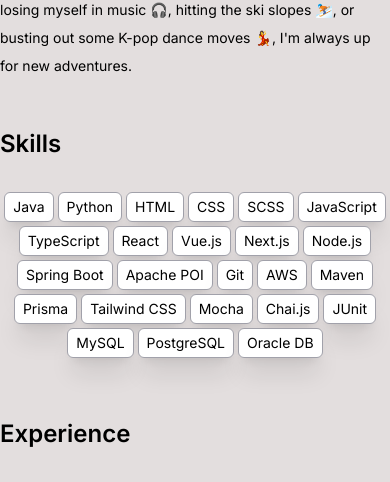
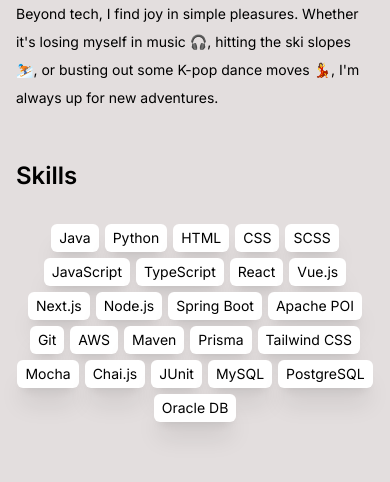
Before and after one commit to hsiangyichen/michelle-portfolio, a Next.js app: page / in a window 390 px wide. Shown: the part 1278-1760 px from the top of the page. Built offline with nearby package versions, Linux system fonts and the light colour scheme.

Commit message:
feat: adjust padding

```diff
--- a/src/app/pages/About.js
+++ b/src/app/pages/About.js
@@ -5,7 +5,7 @@ import { Fade } from "react-awesome-reveal";
 
 const About = () => {
   return (
-    <div id="about" className="">
+    <div id="about" className="px-4 sm:p-0 ">
       <h1 className="text-2xl xl:text-3xl 2xl:text-4xl font-semibold ">
         About me
       </h1>
--- a/src/app/pages/Contact.js
+++ b/src/app/pages/Contact.js
@@ -7,7 +7,7 @@ const Contact = () => {
   return (
     <div
       id="contact"
-      className="mb-14 sm:mb-24 sm:mt-14 md:mb-36 md:mt-24 flex flex-col md:flex-row mx-4 sm:mx-24 lg:items-center justify-center gap-4 md:gap-6"
+      className="xxs:px-4 xs:px-6 s:px-20 sm:px-0 mb-14 sm:mb-24 sm:mt-14 md:mb-36 md:mt-24 flex flex-col md:flex-row mx-4 sm:mx-24 lg:items-center justify-center gap-4 md:gap-6"
     >
       <div className="flex flex-col gap-2">
         <Fade cascade damping={0.2} triggerOnce>
--- a/src/app/pages/Experience.js
+++ b/src/app/pages/Experience.js
@@ -6,7 +6,7 @@ import { experienceLeftData, experienceRightData } from "../lib/data";
 
 const Experience = () => {
   return (
-    <div id="experience" className="pt-12 xl:pt-24">
+    <div id="experience" className="px-4 sm:p-0 pt-12 xl:pt-24">
       <h1 className="text-2xl xl:text-3xl 2xl:text-4xl font-semibold mb-8 xl:mb-16">
         Experience
       </h1>
--- a/src/app/pages/Intro.js
+++ b/src/app/pages/Intro.js
@@ -37,13 +37,13 @@ const Intro = () => {
         </div>
       </div>
 
-      <div className="flex flex-col xs:self-center px-4 min-w-[390px] sm:min-w-[390px] md:min-w-[430px] lg:min-w-[450px] 2xl:min-w-[550px] z-10 lg:relative lg:left-10 xl:left-0 xl:-top-12 ">
+      <div className="flex flex-col xs:self-center px-4 min-w-[390px] sm:min-w-[390px] md:min-w-[430px] lg:min-w-[450px] 2xl:min-w-[550px] z-10 lg:relative lg:left-10 xl:left-0 xl:-top-4 ">
         <Fade direction="down" duration={800} delay={500} triggerOnce={true}>
           <h1 className="text-2xl xxs:text-4xl xs:text-4xl xl:text-5xl xxs:mb-2 xl:mb-5 2xl:mb-7">
             Hi, I{`'`}m <b className="font-semibold">Michelle</b>
             , <br />
           </h1>
-          <div className="text-2xl xxs:text-3xl md:text-4xl 2xl:text-5xl mb-4 h-7 sm:h-9 md:h-10 xl:h-12 2xl:h-16">
+          <div className="text-2xl xxs:text-3xl md:text-4xl 2xl:text-5xl mb-4 h-7 xxs:h-8 sm:h-9 md:h-10 xl:h-12 2xl:h-16">
             {/* <p>a Full Stack Developer.</p> */}
             <Typewriter
               texts={[
@@ -83,7 +83,7 @@ const Intro = () => {
         </Fade>
       </div>
 
-      <div className="hidden relative lg:block right-14 -top-8 xl:right-16 xl:-top-20">
+      <div className="hidden relative lg:block right-14 -top-8 xl:right-16 xl:-top-14">
         <Fade duration={1000} triggerOnce={true}>
           <div className="">
             <Image
--- a/src/app/pages/Projects.js
+++ b/src/app/pages/Projects.js
@@ -5,7 +5,7 @@ import Project from "@/components/Project";
 
 const Projects = () => {
   return (
-    <div id="projects" className="pt-12 xl:pt-24">
+    <div id="projects" className="px-4 sm:p-0 pt-12 xl:pt-24">
       <h1 className="text-2xl xl:text-3xl 2xl:text-4xl  font-semibold mb-8 xl:mb-16">
         Projects
       </h1>
--- a/src/app/pages/Skills.js
+++ b/src/app/pages/Skills.js
@@ -10,12 +10,12 @@ import { Fade } from "react-awesome-reveal";
 
 const Skills = () => {
   return (
-    <div id="skills" className="pt-12 xl:pt-24">
+    <div id="skills" className="px-4 sm:p-0 pt-12 xl:pt-24">
       <h1 className="text-2xl xl:text-3xl 2xl:text-4xl font-semibold mb-8 xl:mb-16">
         Skills
       </h1>
       <div className="block md:hidden">
-        <ul className="flex flex-wrap justify-center gap-1 text-sm lg:text-base 2xl:text-lg mb-3">
+        <ul className="flex flex-wrap justify-center gap-1.5 text-sm lg:text-base 2xl:text-lg mb-3">
           {[
             ...skillsLanguageData,
             ...skillsFrameworkAndLibraryData,
@@ -23,7 +23,7 @@ const Skills = () => {
             ...skillsDBAndTestingData,
           ].map((skill, index) => (
             <li
-              className="px-2 py-1 md:px-3 md:py-1 lg:px-5 lg:py-1.5 xl:px-6 xl:py-3 rounded-md xl:rounded-lg bg-white border border-zinc-400 shadow-xl transition duration-300 ease-out hover:bg-hover-gray hover:-translate-y-1"
+              className="px-2 py-1 md:px-3 md:py-1 lg:px-5 lg:py-1.5 xl:px-6 xl:py-3 rounded-md xl:rounded-lg bg-white md:border md:border-zinc-400 shadow-xl transition duration-300 ease-out hover:bg-hover-gray "
               key={index}
             >
               {skill}
```
